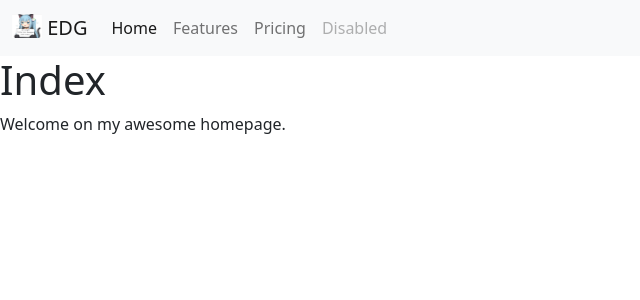
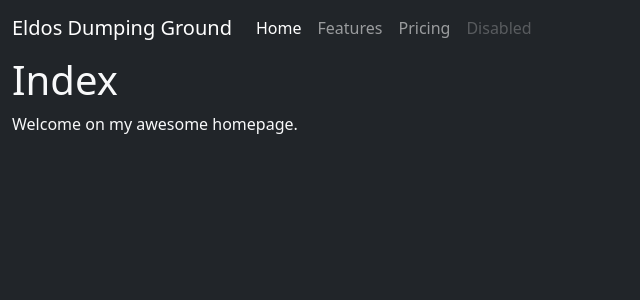
Before and after one commit to EldosHD/Website-old, a Flask app: page / in a window 1280 px wide. Shown: the top 300 px of the page, without its empty margins (0-640 px from the left). Run offline with Flask 2, Linux system fonts and the light colour scheme.

```diff
--- a/templates/base.html
+++ b/templates/base.html
@@ -12,12 +12,12 @@
     {% endblock %}
   </head>
 
-  <body>
-    <nav class="navbar navbar-expand-lg navbar-light bg-light">
+  <body class="bg-dark">
+    <!-- navbar -->
+    <nav class="navbar navbar-expand-lg navbar-dark bg-dark">
       <div class="container-fluid">
 	<a class="navbar-brand" href="#">
-	  <img src="../assets/images/catgirl.jpg" alt="" width="30" height="24" class="d-inline-block align-text-top">
-	  EDG
+	  Eldos Dumping Ground
 	</a>
 	<button class="navbar-toggler" type="button" data-bs-toggle="collapse" data-bs-target="#navbarNav" aria-controls="navbarNav" aria-expanded="false" aria-label="Toggle navigation">
 	  <span class="navbar-toggler-icon"></span>
@@ -40,7 +40,9 @@
 	</div>
       </div>
     </nav>
-    <div id="content">{% block content %}{% endblock %}</div>
+
+    <!-- content -->
+    <div id="content" class="container-fluid bg-dark text-light">{% block content %}{% endblock %}</div>
 
     <!-- Bootstrap Bundle with Popper -->
     <script src="https://cdn.jsdelivr.net/npm/bootstrap@5.1.3/dist/js/bootstrap.bundle.min.js" integrity="sha384-ka7Sk0Gln4gmtz2MlQnikT1wXgYsOg+OMhuP+IlRH9sENBO0LRn5q+8nbTov4+1p" crossorigin="anonymous"></script>
```
